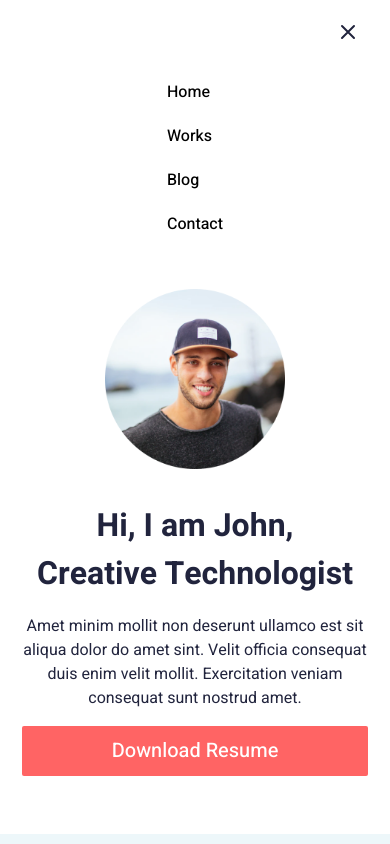
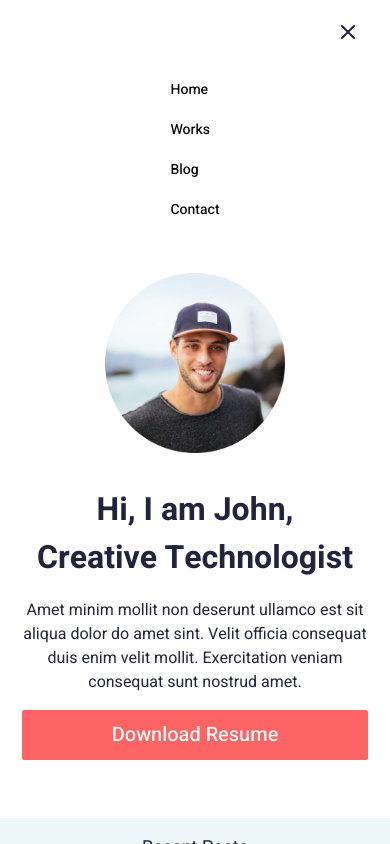
Before and after one commit to mintech-dot/portfolio, a React (Vite) app: page / in a window 390 px wide. Both pictures are taken after a click on the button "Open main menu". Shown: the top 844 px of the page. Built offline with nearby package versions, Linux system fonts and the light colour scheme.

Commit message:
refactor: Update Navbar to use extracted components

```diff
--- a/src/components/partials/Nabvar.tsx
+++ b/src/components/partials/Nabvar.tsx
@@ -1,132 +1,31 @@
-import { useState } from "react";
-import { Transition } from "@headlessui/react";
-import { NavLink } from 'react-router-dom';
+import { useState } from 'react';
+import NavLinkItem from '../ui/NavLinkItem';
+import MobileMenuButton from '../ui/MobileMenuButton';
+import MobileMenu from '../ui/MobileMenu';
 
 const Navbar = () => {
   const [isOpen, setIsOpen] = useState(false);
 
   return (
-    <nav className="bg-white ">
-      <div className="lg:px-[120px] sm:px-[45px] px-[22px] mx-auto  ">
+    <nav className="bg-white">
+      <div className="lg:px-[120px] sm:px-[45px] px-[22px] mx-auto">
         <div className="relative flex items-center justify-between h-16">
           <div className="absolute inset-y-0 right-0 flex items-center sm:hidden">
-            <button
-              onClick={() => setIsOpen(!isOpen)}
-              type="button"
-              className="inline-flex items-center justify-center p-2 rounded-md text-dark"
-              aria-controls="mobile-menu"
-              aria-expanded="false"
-            >
-              <span className="sr-only">Open main menu</span>
-              {!isOpen ? (
-                <svg
-                  className="block h-6 w-6"
-                  xmlns="http://www.w3.org/2000/svg"
-                  fill="none"
-                  viewBox="0 0 24 24"
-                  stroke="currentColor"
-                  aria-hidden="true"
-                >
-                  <path
-                    strokeLinecap="round"
-                    strokeLinejoin="round"
-                    strokeWidth="2"
-                    d="M4 6h16M4 12h16M4 18h16"
-                  />
-                </svg>
-              ) : (
-                <svg
-                  className="block h-6 w-6"
-                  xmlns="http://www.w3.org/2000/svg"
-                  fill="none"
-                  viewBox="0 0 24 24"
-                  stroke="currentColor"
-                  aria-hidden="true"
-                >
-                  <path
-                    strokeLinecap="round"
-                    strokeLinejoin="round"
-                    strokeWidth="2"
-                    d="M6 18L18 6M6 6l12 12"
-                  />
-                </svg>
-              )}
-            </button>
+            <MobileMenuButton isOpen={isOpen} onClick={() => setIsOpen(!isOpen)} />
           </div>
           <div className="flex-1 flex items-center justify-center sm:items-stretch sm:justify-end">
             <div className="hidden sm:block sm:ml-6">
               <div className="flex space-x-4">
-                <NavLink
-                  to="/"
-                  className="text-gray-300 focus:text-primary hover:text-primary block px-3 py-2 rounded-md text-sm font-medium"
-                >
-                  Home
-                </NavLink>
-                <NavLink
-                  to="/works"
-                  className="text-gray-300 focus:text-primary hover:text-primary block px-3 py-2 rounded-md text-sm font-medium"
-                >
-                  Works
-                </NavLink>
-                <NavLink
-                  to="/blog"
-                  className="text-gray-300 focus:text-primary hover:text-primary block px-3 py-2 rounded-md text-sm font-medium"
-                >
-                  Blog
-                </NavLink>
-                <NavLink
-                  to="/contact"
-                  className="text-gray-300 focus:text-primary hover:text-primary block px-3 py-2 rounded-md text-sm font-medium"
-                >
-                  Contact
-                </NavLink>
+                <NavLinkItem to="/">Home</NavLinkItem>
+                <NavLinkItem to="/works">Works</NavLinkItem>
+                <NavLinkItem to="/blog">Blog</NavLinkItem>
+                <NavLinkItem to="/contact">Contact</NavLinkItem>
               </div>
             </div>
           </div>
         </div>
       </div>
-
-      <Transition
-        show={isOpen}
-        enter="transition ease-out duration-100 transform"
-        enterFrom="opacity-0 scale-95"
-        enterTo="opacity-100 scale-100"
-        leave="transition ease-in duration-75 transform"
-        leaveFrom="opacity-100 scale-100"
-        leaveTo="opacity-0 scale-95"
-      >
-        <div
-          className="sm:hidden flex items-center justify-center"
-          id="mobile-menu"
-        >
-          <div className="px-2 pt-2 pb-3 space-y-1">
-            <NavLink
-              to="/"
-              className="text-gray-300  focus:text-primary hover:text-primary block px-3 py-2 rounded-md text-base font-medium"
-            >
-              Home
-            </NavLink>
-            <NavLink
-              to="/works"
-              className="text-gray-300 focus:text-primary hover:text-primary block px-3 py-2 rounded-md text-base font-medium"
-            >
-              Works
-            </NavLink>
-            <NavLink
-              to="/blog"
-              className="text-gray-300 focus:text-primary hover:text-primary block px-3 py-2 rounded-md text-base font-medium"
-            >
-              Blog
-            </NavLink>
-            <NavLink
-              to="/contact"
-              className="text-gray-300 focus:text-primary hover:text-primary block px-3 py-2 rounded-md text-base font-medium"
-            >
-              Contact
-            </NavLink>
-          </div>
-        </div>
-      </Transition>
+      <MobileMenu isOpen={isOpen} />
     </nav>
   );
 };
--- /dev/null
+++ b/src/components/ui/MobileMenu.tsx
@@ -0,0 +1,34 @@
+import { Transition } from "@headlessui/react";
+import NavLinkItem from "./NavLinkItem";
+
+interface MobileMenuProps {
+  isOpen: boolean;
+}
+
+const MobileMenu = ({ isOpen }: MobileMenuProps) => {
+  return (
+    <Transition
+      show={isOpen}
+      enter="transition ease-out duration-100 transform"
+      enterFrom="opacity-0 scale-95"
+      enterTo="opacity-100 scale-100"
+      leave="transition ease-in duration-75 transform"
+      leaveFrom="opacity-100 scale-100"
+      leaveTo="opacity-0 scale-95"
+    >
+      <div
+        className="sm:hidden flex items-center justify-center"
+        id="mobile-menu"
+      >
+        <div className="px-2 pt-2 pb-3 space-y-1">
+          <NavLinkItem to="/">Home</NavLinkItem>
+          <NavLinkItem to="/works">Works</NavLinkItem>
+          <NavLinkItem to="/blog">Blog</NavLinkItem>
+          <NavLinkItem to="/contact">Contact</NavLinkItem>
+        </div>
+      </div>
+    </Transition>
+  );
+};
+
+export default MobileMenu;
--- /dev/null
+++ b/src/components/ui/MobileMenuButton.tsx
@@ -0,0 +1,53 @@
+interface MobileMenuButtonProps {
+  isOpen: boolean;
+  onClick: () => void;
+}
+
+const MobileMenuButton = ({ isOpen, onClick }: MobileMenuButtonProps) => {
+  return (
+    <button
+      onClick={onClick}
+      type="button"
+      className="inline-flex items-center justify-center p-2 rounded-md text-dark"
+      aria-controls="mobile-menu"
+      aria-expanded={isOpen}
+    >
+      <span className="sr-only">Open main menu</span>
+      {!isOpen ? (
+        <svg
+          className="block h-6 w-6"
+          xmlns="http://www.w3.org/2000/svg"
+          fill="none"
+          viewBox="0 0 24 24"
+          stroke="currentColor"
+          aria-hidden="true"
+        >
+          <path
+            strokeLinecap="round"
+            strokeLinejoin="round"
+            strokeWidth="2"
+            d="M4 6h16M4 12h16M4 18h16"
+          />
+        </svg>
+      ) : (
+        <svg
+          className="block h-6 w-6"
+          xmlns="http://www.w3.org/2000/svg"
+          fill="none"
+          viewBox="0 0 24 24"
+          stroke="currentColor"
+          aria-hidden="true"
+        >
+          <path
+            strokeLinecap="round"
+            strokeLinejoin="round"
+            strokeWidth="2"
+            d="M6 18L18 6M6 6l12 12"
+          />
+        </svg>
+      )}
+    </button>
+  );
+};
+
+export default MobileMenuButton;
--- /dev/null
+++ b/src/components/ui/NavLinkItem.tsx
@@ -0,0 +1,20 @@
+import { ReactNode } from "react";
+import { NavLink } from "react-router-dom";
+
+interface NavLinkItemProps {
+  to: string;
+  children: ReactNode;
+}
+
+const NavLinkItem = ({ to, children }: NavLinkItemProps) => {
+  return (
+    <NavLink
+      to={to}
+      className="text-gray-300 focus:text-primary hover:text-primary block px-3 py-2 rounded-md text-sm font-medium"
+    >
+      {children}
+    </NavLink>
+  );
+};
+
+export default NavLinkItem;
```
Also changed, not shown: src/components/ui/Navbar.tsx (deleted).
